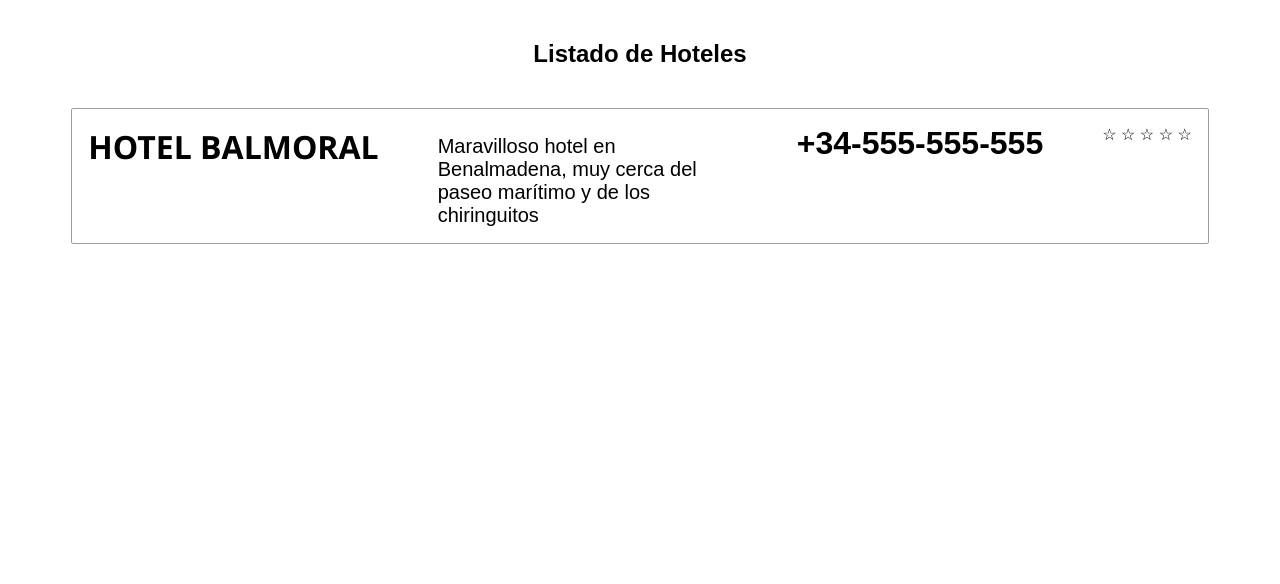
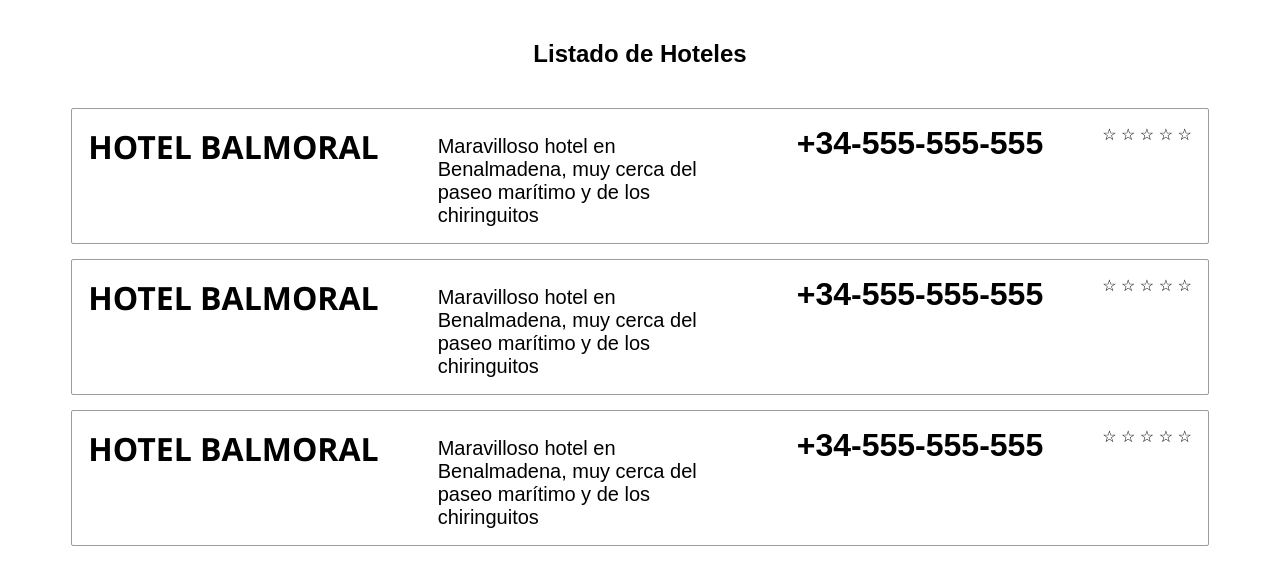
Before and after one commit to L0kyLuke/Practicas_Javascript, a plain HTML site: page Modulo 0 - Seminario Previo Laboratorio/index.html in a window 1280 px wide. Drawn offline with Linux system fonts and the light colour scheme.

Commit message:
elementos

```diff
--- a/Modulo 0 - Seminario Previo Laboratorio/index.html
+++ b/Modulo 0 - Seminario Previo Laboratorio/index.html
@@ -32,6 +32,46 @@
                 </div>
             </div>
         </div>
+        <div class="hotels-body">
+            <div class="hotel-item">
+                <div class="hotel-name-container">
+                    <span class="hotel-name">Hotel Balmoral</span>
+                </div>
+                <div class="hotel-description-container">
+                    <span class="hotel-description">Maravilloso hotel en Benalmadena, muy cerca del paseo marítimo y de los chiringuitos</span>
+                </div>
+                <div class="hotel-telephone-container">
+                    <span class="hotel-telephone">+34-555-555-555</span>
+                </div>
+                <div class="stars">
+                    <span>&#9734;</span>
+                    <span>&#9734;</span>
+                    <span>&#9734;</span>
+                    <span>&#9734;</span>
+                    <span>&#9734;</span>
+                </div>
+            </div>
+        </div>
+        <div class="hotels-body">
+            <div class="hotel-item">
+                <div class="hotel-name-container">
+                    <span class="hotel-name">Hotel Balmoral</span>
+                </div>
+                <div class="hotel-description-container">
+                    <span class="hotel-description">Maravilloso hotel en Benalmadena, muy cerca del paseo marítimo y de los chiringuitos</span>
+                </div>
+                <div class="hotel-telephone-container">
+                    <span class="hotel-telephone">+34-555-555-555</span>
+                </div>
+                <div class="stars">
+                    <span>&#9734;</span>
+                    <span>&#9734;</span>
+                    <span>&#9734;</span>
+                    <span>&#9734;</span>
+                    <span>&#9734;</span>
+                </div>
+            </div>
+        </div>
     </div>
 </body>
 </html>
--- a/Modulo 0 - Seminario Previo Laboratorio/site.css
+++ b/Modulo 0 - Seminario Previo Laboratorio/site.css
@@ -10,6 +10,7 @@ body {
 .hotels-body {
     margin: auto;
     max-width: 90%;
+    padding-bottom: 15px;
 }
 
 .hotel-item {
```
